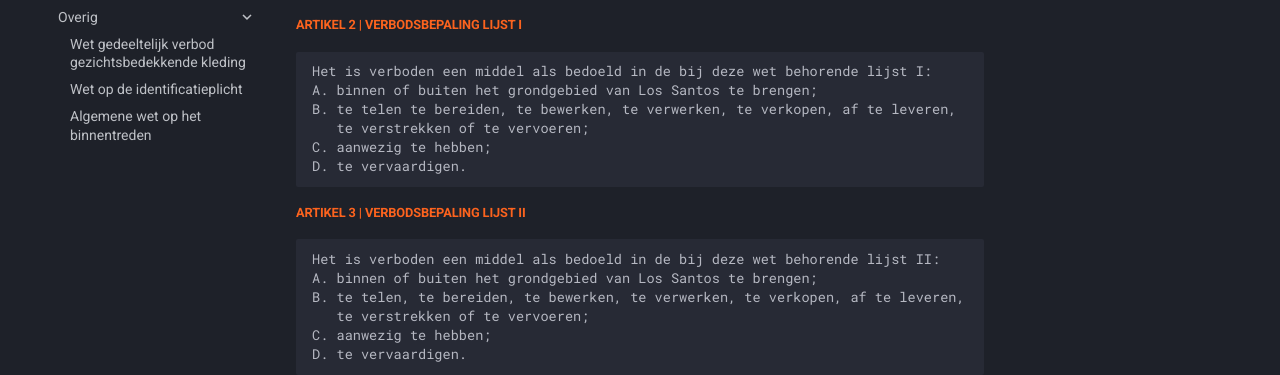
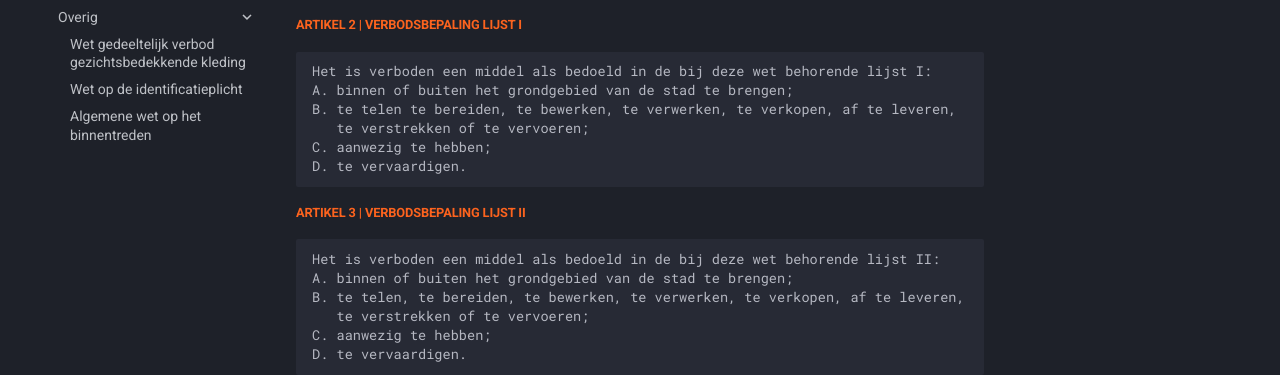
Before and after one commit to NLDenny/wetboek, an MkDocs documentation site: the page built from docs/opw.md, in a window 1280 px wide and 900 px high. Shown: the part 390-765 px from the top of the window. Built offline with MkDocs 1.6.1 and Material for MkDocs 9.7.7, drawn with Linux system fonts in a browser that asks for light colours.

Commit message:
Update opw.md

````diff
--- a/docs/opw.md
+++ b/docs/opw.md
@@ -15,7 +15,7 @@
 #####<span style="color: #fc631e;">Artikel 2 | Verbodsbepaling Lijst I</span>
 ```
 Het is verboden een middel als bedoeld in de bij deze wet behorende lijst I:
-A. binnen of buiten het grondgebied van Los Santos te brengen;
+A. binnen of buiten het grondgebied van de stad te brengen;
 B. te telen te bereiden, te bewerken, te verwerken, te verkopen, af te leveren,
    te verstrekken of te vervoeren;
 C. aanwezig te hebben;
@@ -25,7 +25,7 @@ D. te vervaardigen.
 #####<span style="color: #fc631e;">Artikel 3 | Verbodsbepaling Lijst II</span>
 ```
 Het is verboden een middel als bedoeld in de bij deze wet behorende lijst II:
-A. binnen of buiten het grondgebied van Los Santos te brengen;
+A. binnen of buiten het grondgebied van de stad te brengen;
 B. te telen, te bereiden, te bewerken, te verwerken, te verkopen, af te leveren,
    te verstrekken of te vervoeren;
 C. aanwezig te hebben;
````
